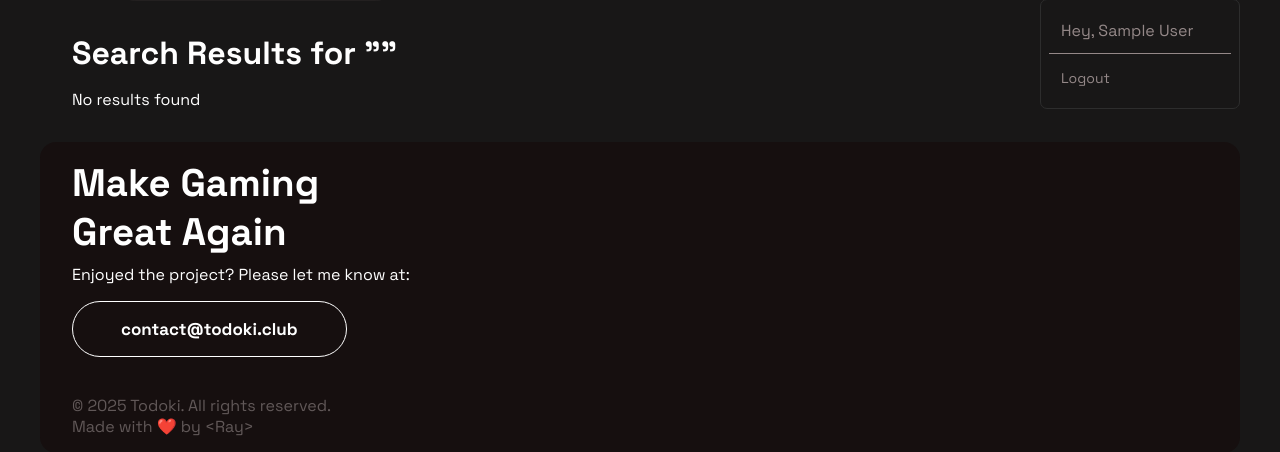
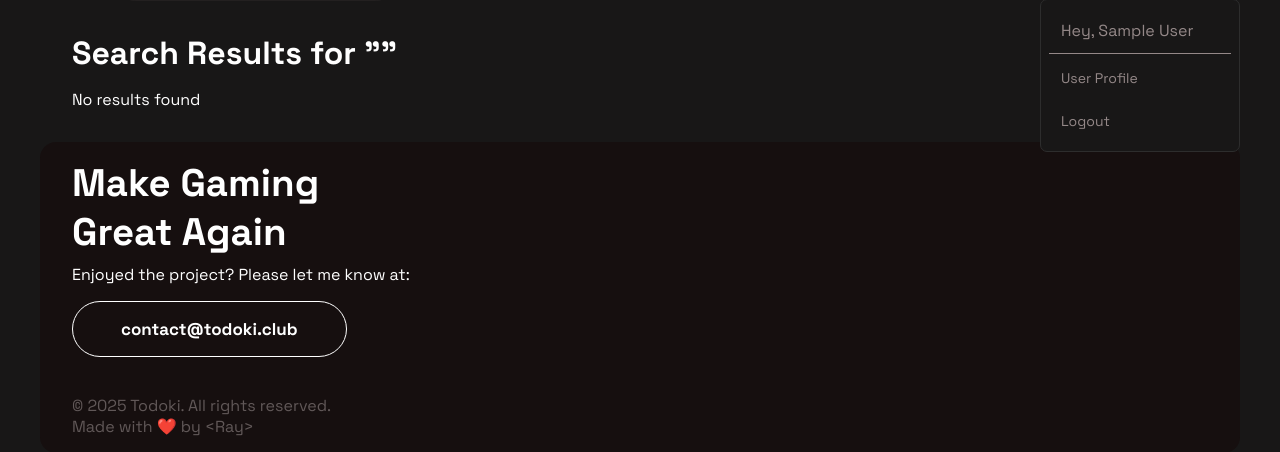
Before and after one commit to RayX81194/todoki, a PHP site: page /search.php in a window 1280 px wide, after a click that opens the changed part. Shown: the part 80-532 px from the top of the page. Run offline with PHP 8.4, Linux system fonts and the light colour scheme; the visitor is signed in with stand-in values (Sample User, id 1); data that the repository does not hold is empty.

Commit message:
edit navbar

```diff
--- a/components/logged_navbar.php
+++ b/components/logged_navbar.php
@@ -123,6 +123,7 @@ $name = $_SESSION['name'];
     <div id="myDropdown" class="dropdown-content">
     <div class="dropdown-item">
       <p>Hey, <?php echo $name; ?></p>
+      <a href="user.php">User Profile</a>
       <a href="logout.php">Logout</a>
     </div>
     </div>
```
